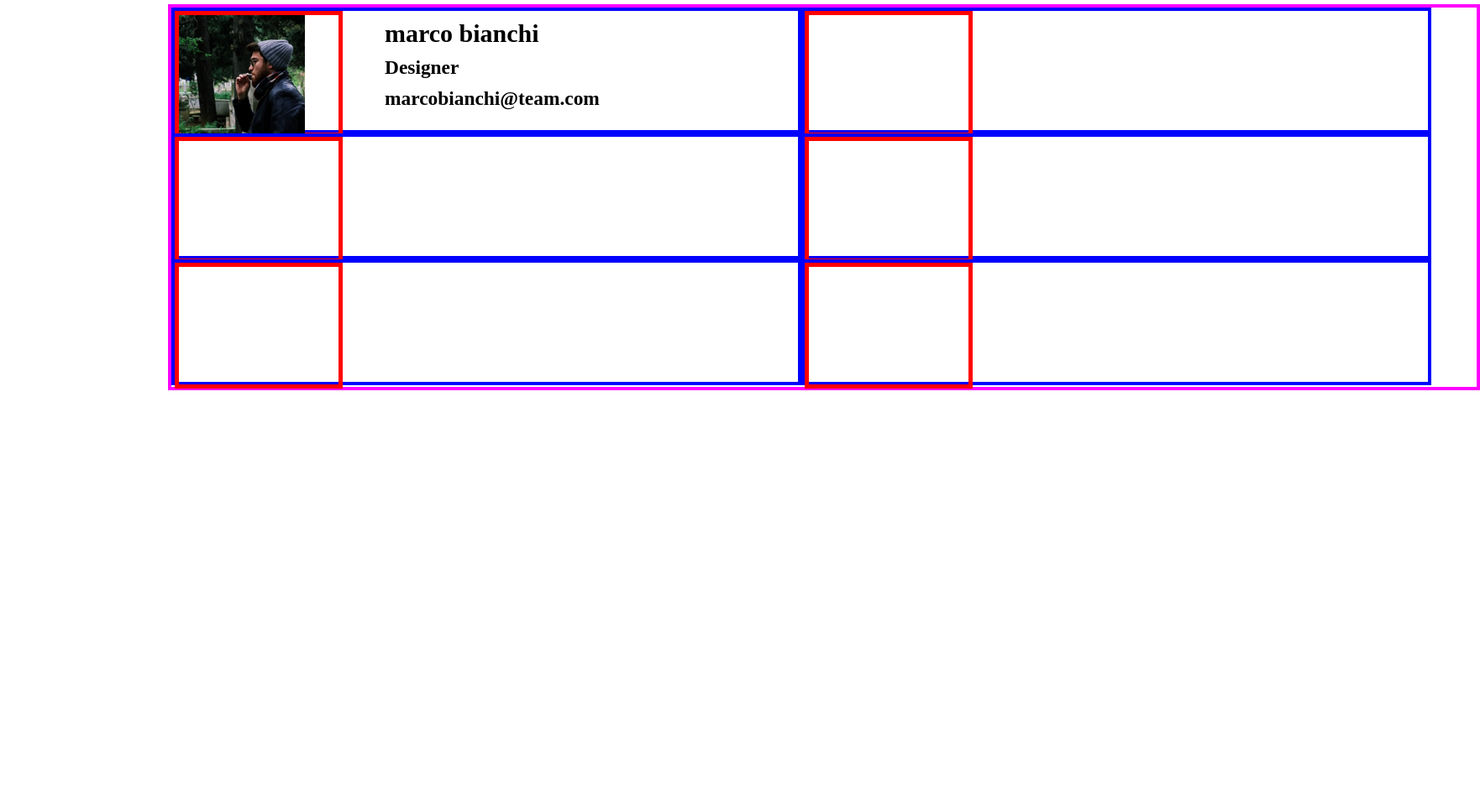
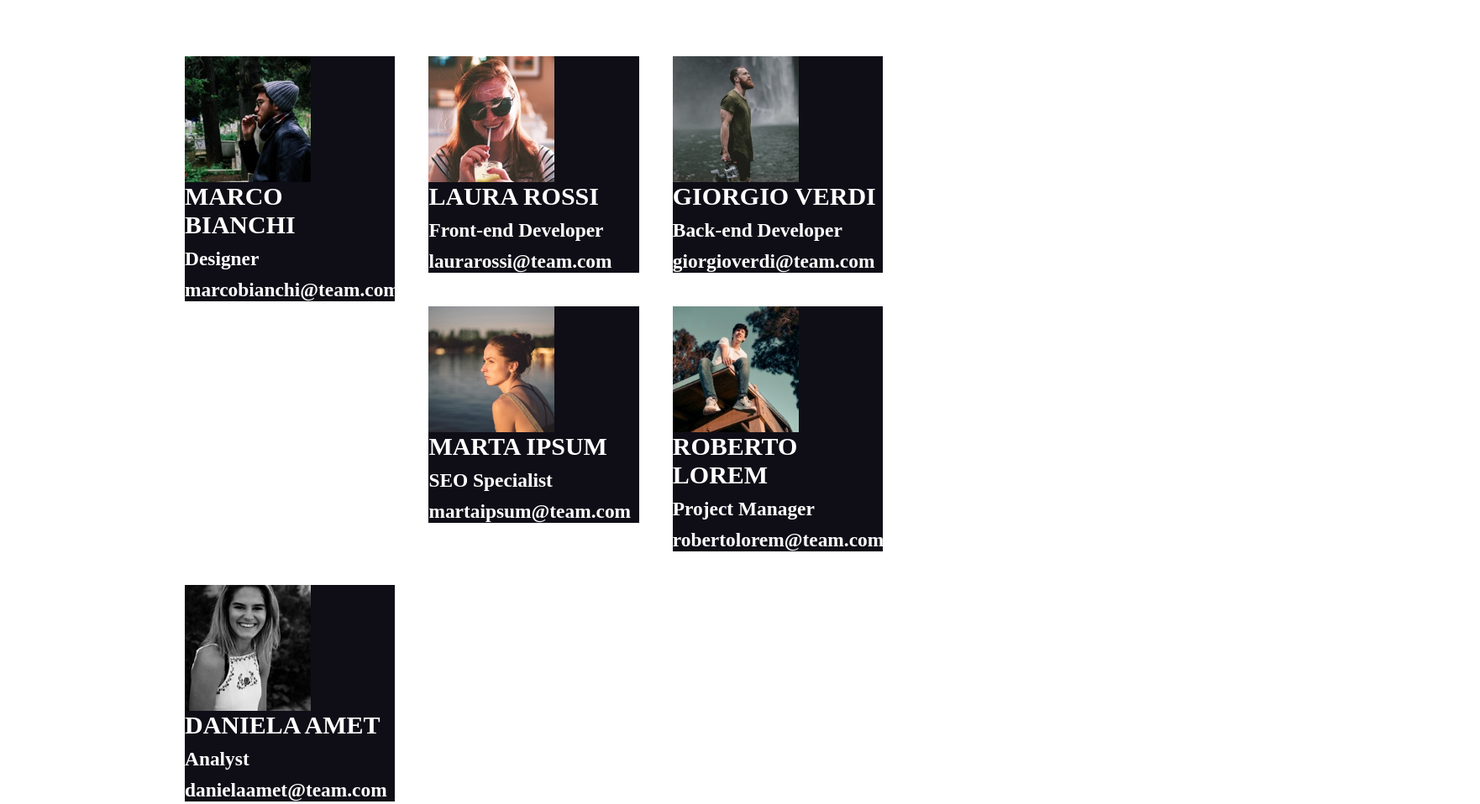
Before and after one commit to DanielMarella/html-css-float-cards, a plain HTML site: page index.html in a window 1280 px wide. Shown: the part 412-1370 px from the top of the page at 84% size, 1762 px wide, since content can reach past the window. Before the commit the page ends 877 px from the top, so only its background shows below. Drawn offline with Linux system fonts and the light colour scheme.

Commit message:
add all immage

```diff
--- a/css/style.css
+++ b/css/style.css
@@ -1,18 +1,18 @@
 /* RESET */
-body{
-    font-size: 20px;
-}
-
 *{
     margin: 0;
     padding: 0;
     box-sizing: border-box;
 }
 
+body{
+    font-size: 20px;
+    margin:50px 200px 0 200px;
+}
 
 .head-section{
     text-align: center;
-    margin:100px 200px 0 200px;
+    margin:50px 200px 0 200px;
 }
 
 .titolo-grande{
@@ -24,38 +24,36 @@ body{
     padding: 100px 0 50px 0;
 }
 
-
-.body-section{
-    width: 1562px;
-    height: 460px;
-    border: 4px solid magenta;
-    margin-left: 200px;
+.name{
+    float: left;
+    width: 33%;
+    background-color: #0F0E17;
+    border: 20px solid white;
 }
 
 img{
     width: 150px;
-    height: 150px;
+    /* height: 150px; */
 }
 
-.name{
+.image{
     float: left;
-    width: 750px;
+    margin-right: 20px;
+    width: 150px;
     height: 150px;
-    border: 4px solid blue;
-}
-
-.img{
-    float: left;
-    margin-right: 50px;
-    width: 200px;
-    height: 150px;
-    border: 5px solid red;
 }
 
 h2,
 h3{
     margin-top: 10px;
+    color: white;
 }
 
 .business-card{
 }
+
+.clearfix::after {
+    content: "";
+    display: table;
+    clear: both;
+}
--- a/index.html
+++ b/index.html
@@ -21,57 +21,74 @@
         </section>
 
 
-        <section class="body-section">
 
-            <div class="name marco">
-                <div class="img">
-                    <img src="img/male1.png" alt="foto di marco">
+        <section class="body-section clearfix">
+            <div class="name marco clearfix">
+                <div class="image">
+                    <img src="img/male1.png" alt="foto di Marco">
                 </div>
-                <div class="business-card"></div>
-                <h2>marco bianchi</h2>
-                <h3>Designer</h3>
-                <h3>marcobianchi@team.com</h3>
-            </div>
-
-            <div class="name laura">
-                <div class="img">
+                <div class="business-card">
+                    <h2>MARCO BIANCHI</h2>
+                    <h3>Designer</h3>
+                    <h3>marcobianchi@team.com</h3>
                 </div>
             </div>
 
-            <div class="name giorgio">
-                <div class="img">
+            <div class="name laura clearfix">
+                <div class="image clearfix">
+                    <img src="img/female1.png" alt="foto di Laura">
+                </div>
+                <div class="business-card">
+                        <h2>LAURA ROSSI</h2>
+                        <h3>Front-end Developer</h3>
+                        <h3>laurarossi@team.com</h3>
                 </div>
             </div>
 
-            <div class="name marta">
-                <div class="img">
+            <div class="name Giorgio clearfix">
+                <div class="image">
+                    <img src="img/male2.png" alt="foto di Giorgio">
+                </div>
+                <div class="business-card">
+                    <h2>GIORGIO VERDI</h2>
+                    <h3>Back-end Developer</h3>
+                    <h3>giorgioverdi@team.com</h3>
                 </div>
             </div>
 
-            <div class="name roberto">
-                <div class="img">
+            <div class="name Marta clearfix">
+                <div class="image">
+                    <img src="img/female2.png" alt="foto di Marta">
+                </div>
+                <div class="business-card">
+                    <h2>MARTA IPSUM</h2>
+                    <h3>SEO Specialist</h3>
+                    <h3>martaipsum@team.com</h3>
                 </div>
             </div>
 
-            <div class="name daniela">
-                <div class="img">
+            <div class="name Roberto clearfix">
+                <div class="image">
+                    <img src="img/male3.png" alt="foto di Roberto">
+                </div>
+                <div class="business-card">
+                    <h2>ROBERTO LOREM</h2>
+                    <h3>Project Manager</h3>
+                    <h3>robertolorem@team.com</h3>
                 </div>
             </div>
 
+            <div class="name Daniela clearfix">
+                <div class="image">
+                    <img src="img/female3.png" alt="foto di Marta">
+                </div>
+                <div class="business-card">
+                    <h2>DANIELA AMET</h2>
+                    <h3>Analyst</h3>
+                    <h3>danielaamet@team.com</h3>
+                </div>
+            </div>
         </section>
-
-
-
-
-
-
-
-
-
-
-
-
-
 
 
 
```
